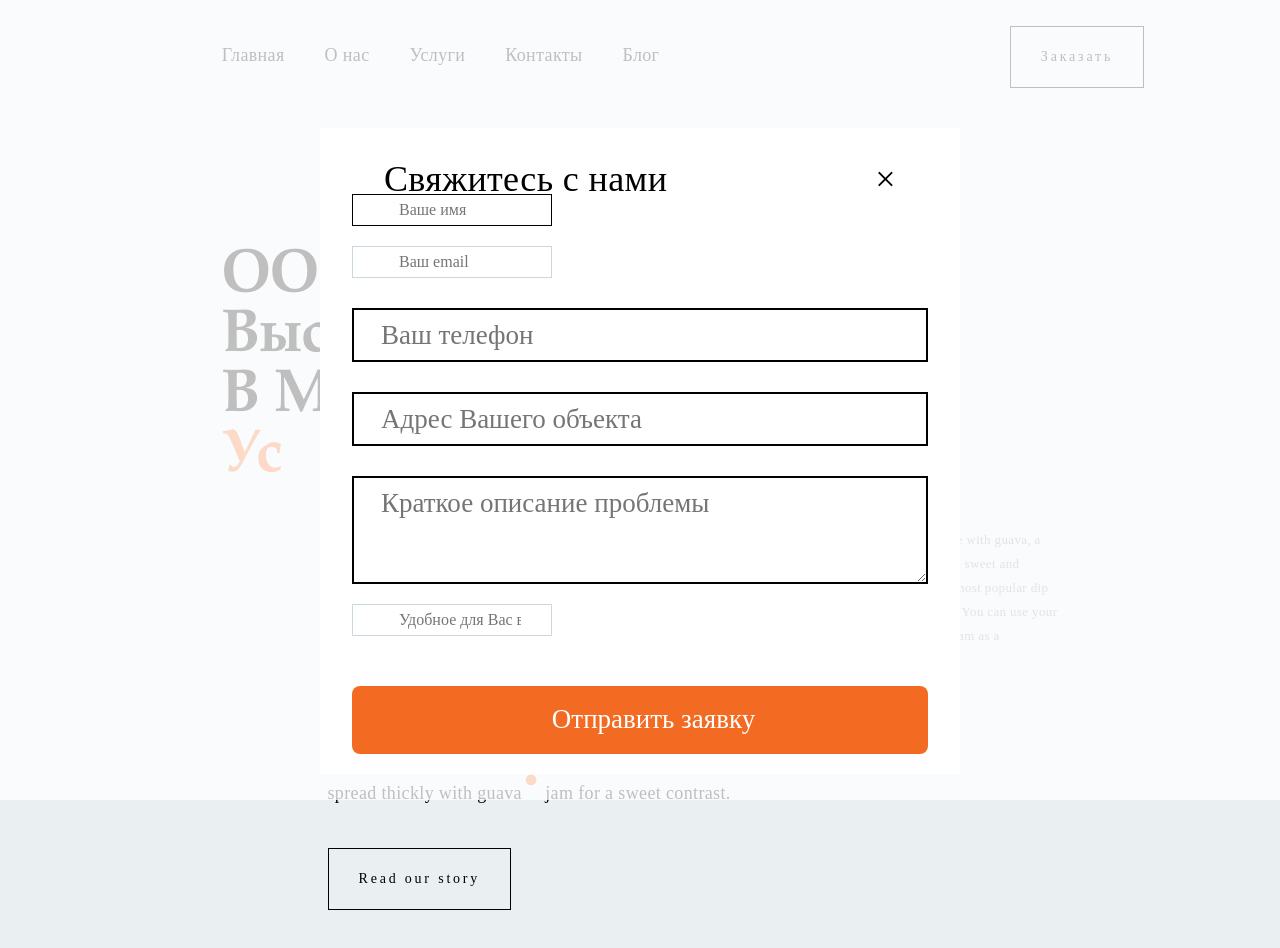
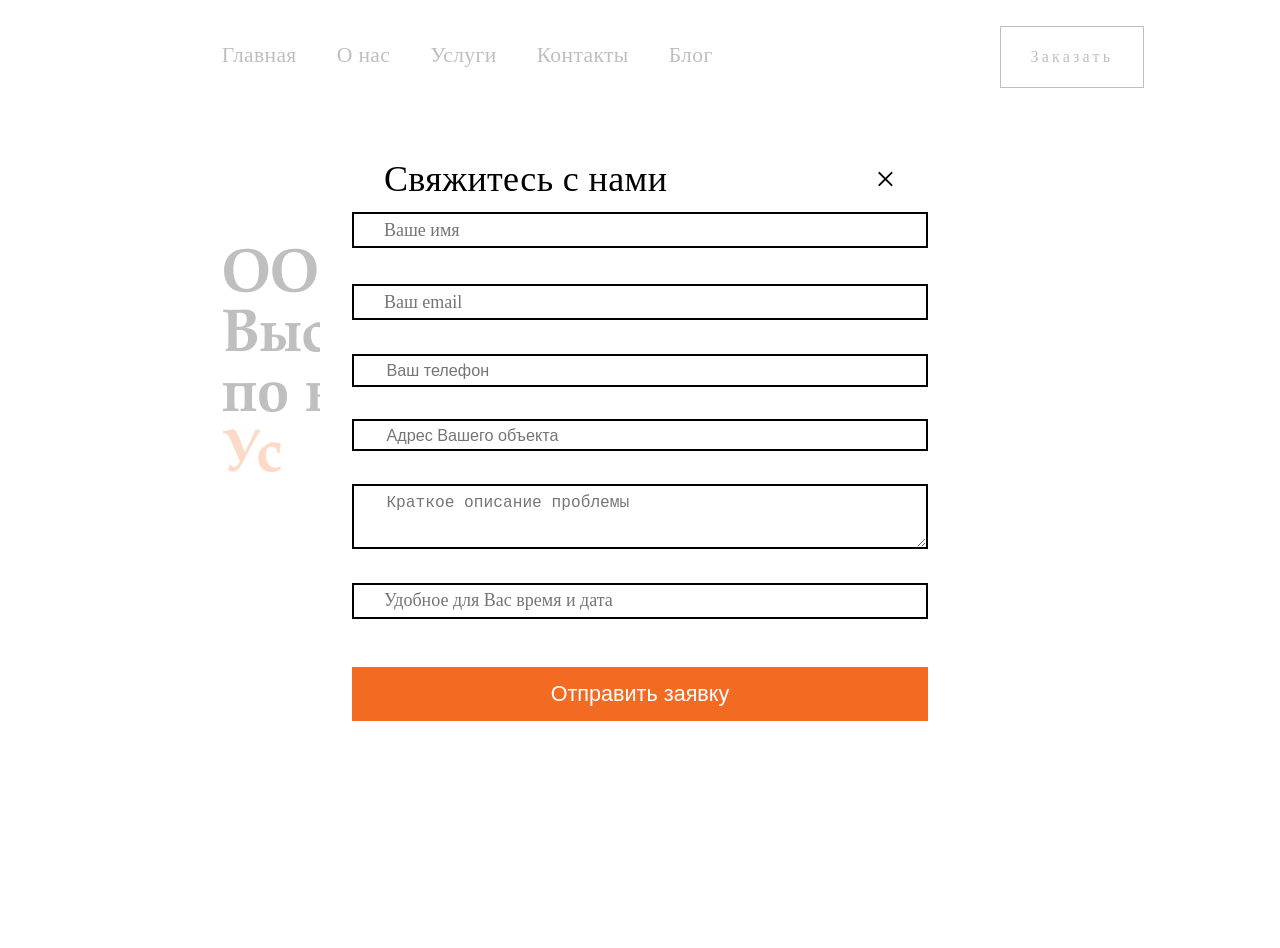
Before and after one commit to marselgabdulov/rope-access, a Gatsby site: page / in a window 1280 px wide. Both pictures are taken after a click on the button "Заказать". After the commit the page ends 820 px from the top, so only its background shows below. Built offline with nearby package versions, Linux system fonts and the light colour scheme; Gatsby itself is replaced by a stand-in of ours.

Commit message:
play with styles

```diff
--- a/src/components/RequestForm/request_form.scss
+++ b/src/components/RequestForm/request_form.scss
@@ -17,15 +17,18 @@
     display: none;
   }
 
-  input,
-  textarea {
+  .input-name,
+  .input-email,
+  .input-phone,
+  .input-address,
+  .input-problem,
+  .input-date {
     width: 100%;
     height: 3em;
-    margin: 20px auto;
+    margin: 1em auto;
     display: inline-block;
     box-sizing: border-box;
     font-size: 1em;
-    text-indent: 1em;
     border: 2px solid black;
   }
 
@@ -38,7 +41,6 @@
     width: 100%;
     font-size: 1em;
     height: 3em;
-    border-radius: 8px;
 
     &:hover {
       background-color: var(--main-grey-color);
@@ -51,31 +53,41 @@
     width: 90%;
     margin: auto;
 
-    input,
-    textarea {
+    .input-name,
+    .input-email,
+    .input-phone,
+    .input-address,
+    .input-problem,
+    .input-date {
       width: 100%;
       height: 2em;
-      margin-top: 10px;
-      display: inline-block;
+      margin-top: 1em;
+      display: flex;
       box-sizing: border-box;
-      font-size: 1.5em;
-      text-indent: 1em;
+      justify-content: center;
       border: 2px solid black;
     }
 
-    textarea {
+    .input-phone,
+    .input-address,
+    .input-problem {
+      text-indent: 2em;
+      font-size: 0.9em;
+    }
+
+    .input-problem {
       height: 4em;
-      padding-top: 10px;
+      padding-top: 0.5em;
+      width: 100%;
     }
 
     .form-button {
-      margin-top: 30px;
+      margin: 30px 0;
       border: none;
       cursor: pointer;
       width: 100%;
-      font-size: 1.5em;
+      font-size: 1.2em;
       height: 2.5em;
-      border-radius: 8px;
     }
 
     .input-email,
--- a/src/layout/layout.js
+++ b/src/layout/layout.js
@@ -6,7 +6,7 @@ import Link from 'gatsby-link'
 
 import { Nav } from '../components/Nav/Nav'
 import Footer from '../components/Footer/Footer'
-import '../styles/normalize.css'
+// import '../styles/normalize.css'
 import './layout.scss'
 
 const Layout = ({ children }) => (
--- a/src/pages/index.js
+++ b/src/pages/index.js
@@ -12,9 +12,9 @@ const IndexPage = () => (
           <h1 className="col -block md-push-1 lg-push-2 title">
             ООО &laquo;Высотник&raquo;
             <br />
-            Высотные работы.
+            Высотные работы
             <br />
-            <span>В Москве и области.</span>
+            <span>по всей Москве и области</span>
             <Typewriter
               className="title-desc"
               texts={[
@@ -27,35 +27,25 @@ const IndexPage = () => (
           </h1>
         </div>
         <div className="grid">
-          <div className="col md-7 lg-5 md-push-1 lg-push-2 lg-push-3">
+          <div className="col md-9 lg-8 md-push-1 lg-push-2 lg-push-3">
             <p className="measure">
-              A proper Pão de Queijo is a two-bite business: crunchy on the
-              outside and fluffy on the inside. Made with cassava flour and
-              fresh cheese, it’s a farmer’s take on traditional European bread -
-              without the wheat. Pão de Queijo is a staple snack at most cafes,
-              restaurants and dinner parties across Brazil. It’s cheesily
-              addictive and naturally gluten free.
+              Мы занимаемся всеми видами высотных работ.
             </p>
-            <p className="measure">
-              Try pairing it with a short black coffee São Paulo style, or
-              spread thickly with guava
-              <sup className="-yellow">&#9679;</sup> jam for a sweet contrast.
-            </p>
-
+            <p className="measure">Предоставляем гарантию от 2-х лет.</p>
             <p>
-              <Link to="/story" className="button">
-                Read our story
+              <Link to="/about" className="button">
+                подробнее о нас
               </Link>
             </p>
           </div>
 
-          <div className="col md-3 lg-2">
+          {/* <div className="col md-3 lg-2">
             <p className="small faded footnote -yellow" data-id="&#9679;">
               Guava jam is made with guava, a tropical fruit that’s sweet and
               aromatic. It’s the most popular dip for Pão de Queijo. You can use
               your favourite english jam as a substitute.
             </p>
-          </div>
+          </div> */}
         </div>
       </Section>
     </div>
--- a/src/styles/_global.scss
+++ b/src/styles/_global.scss
@@ -109,9 +109,9 @@ h3,
 
 p {
   margin-bottom: 20px;
-
   @include medium {
     margin-bottom: 40px;
+    font-size: 1.5em;
   }
 }
 
@@ -162,6 +162,10 @@ a {
       align-items: baseline;
     }
 
+    a {
+      font-size: 1.2em;
+    }
+
     a:not(.button) {
       text-decoration: none;
       padding: 10px 0;
@@ -208,14 +212,16 @@ a {
   text-decoration: none;
   display: inline-block;
   border: 1px solid currentColor;
-  font-size: 14px;
+  font-size: 16px;
   line-height: 30px;
   padding: 15px 30px;
   letter-spacing: 0.2em;
+  background-color: white;
 
   &:hover {
     background-color: $colorYellow;
     text-decoration: none;
+    color: white;
     cursor: pointer;
   }
 
--- a/src/styles/_settings.scss
+++ b/src/styles/_settings.scss
@@ -8,7 +8,7 @@ $fontDefault: Montserrat, serif;
 $fontHighlight: Garamond, Times, sans-serif;
 
 // Defining colors
-$colorBackground: #eaeff2;
+$colorBackground: white;
 $colorYellow: #f36b23;
 $colorBlue: #2839a4;
 $colorSalmon: #f09a7a;
--- a/src/styles/typewriter.css
+++ /dev/null
@@ -1,8 +0,0 @@
-.title-desc {
-  display: block;
-  color: red;
-}
-
-.title-desc::selection {
-  background-color: black;
-}
```
Also changed, not shown: src/styles/layout.css (added).
